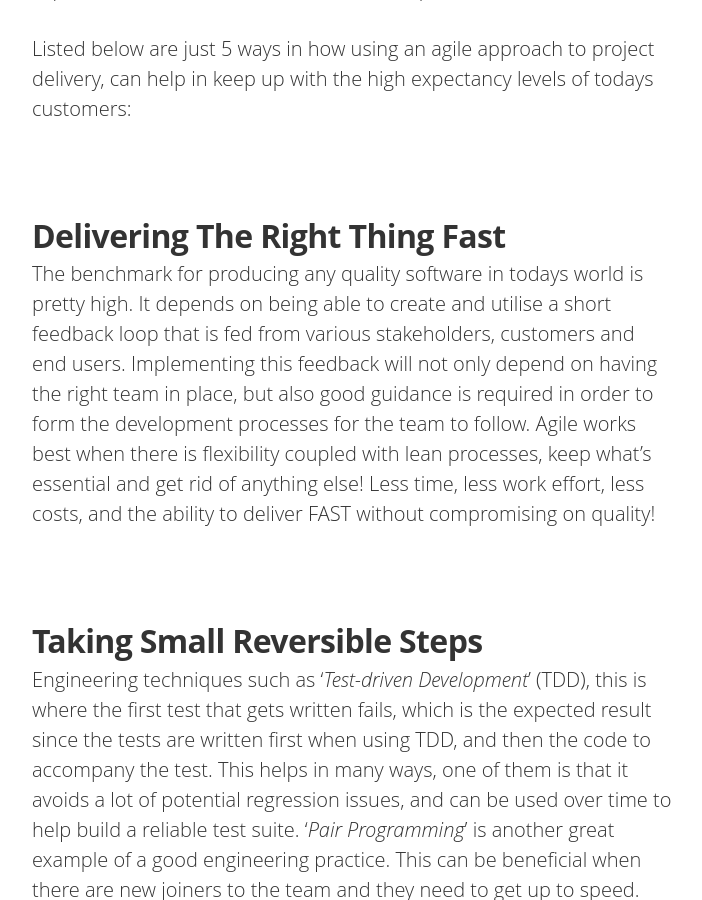
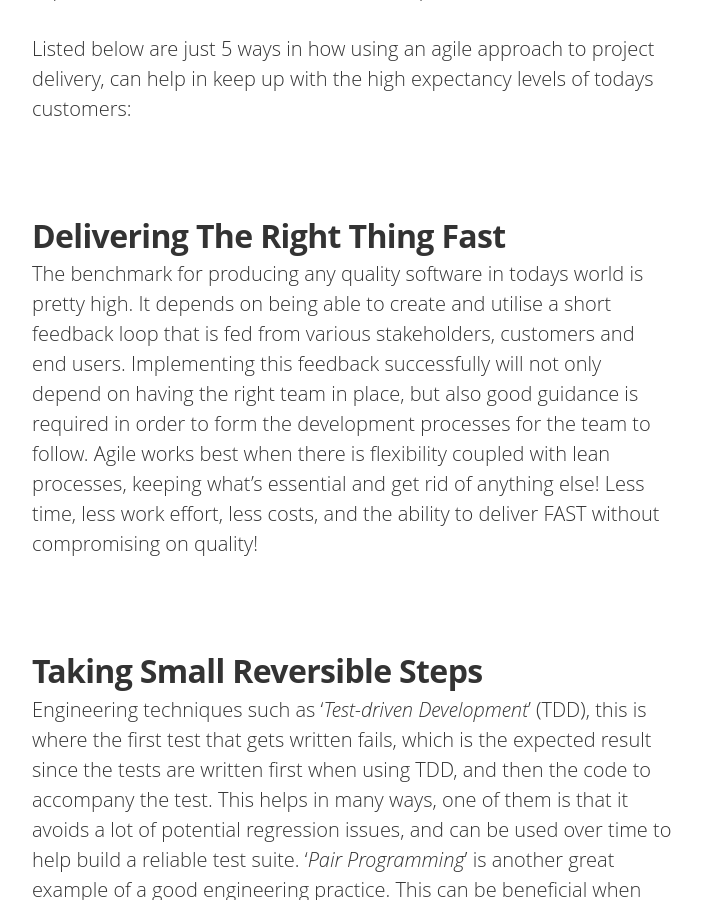
Before and after one commit to IamJackReed/JackReed, a Jekyll site: the page built from _posts/2017-07-28-customers-and-quality-are-even-more-important-than-you-think.markdown, in a window 1280 px wide and 900 px high, scrolled down 1506 px. Shown: the whole window, without its empty margins (288-990 px from the left). Built offline with Jekyll 4.4.1, drawn with Linux system fonts in a browser that asks for light colours; nearby versions of some CDN libraries; some web fonts are replaced; comment, search, counter and statistics services are not loaded.

Commit message:
Update 2017-07-28-customers-and-quality-are-even-more-important-than-you-think.markdown

```diff
--- a/_posts/2017-07-28-customers-and-quality-are-even-more-important-than-you-think.markdown
+++ b/_posts/2017-07-28-customers-and-quality-are-even-more-important-than-you-think.markdown
@@ -12,7 +12,7 @@
 <span style="color:#00000; font-family: 'open sans'; font-size: 1em; font-size: 20px; font-weight: 200; hyphens: none;">Listed below are just 5 ways in how using an agile approach to project delivery, can help in keep up with the high expectancy levels of todays customers:<span style="color:#00000; font-family: 'open sans'; font-size: 1em; font-size: 20px; font-weight: 200; hyphens: none;">
 
 # Delivering The Right Thing Fast
-<span style="color:#00000; font-family: 'open sans'; font-size: 1em; font-size: 20px; font-weight: 200; hyphens: none;">The benchmark for producing any quality software in todays world is pretty high. It depends on being able to create and utilise a short feedback loop that is fed from various stakeholders, customers and end users. Implementing this feedback will not only depend on having the right team in place, but also good guidance is required in order to form the development processes for the team to follow. Agile works best when there is flexibility coupled with lean processes, keep what's essential and get rid of anything else! Less time, less work effort, less costs, and the ability to deliver FAST without compromising on quality!<span style="color:#00000; font-family: 'open sans'; font-size: 1em; font-size: 20px; font-weight: 200; hyphens: none;">
+<span style="color:#00000; font-family: 'open sans'; font-size: 1em; font-size: 20px; font-weight: 200; hyphens: none;">The benchmark for producing any quality software in todays world is pretty high. It depends on being able to create and utilise a short feedback loop that is fed from various stakeholders, customers and end users. Implementing this feedback successfully will not only depend on having the right team in place, but also good guidance is required in order to form the development processes for the team to follow. Agile works best when there is flexibility coupled with lean processes, keeping what's essential and get rid of anything else! Less time, less work effort, less costs, and the ability to deliver FAST without compromising on quality!<span style="color:#00000; font-family: 'open sans'; font-size: 1em; font-size: 20px; font-weight: 200; hyphens: none;">
 
 
 # Taking Small Reversible Steps
```
